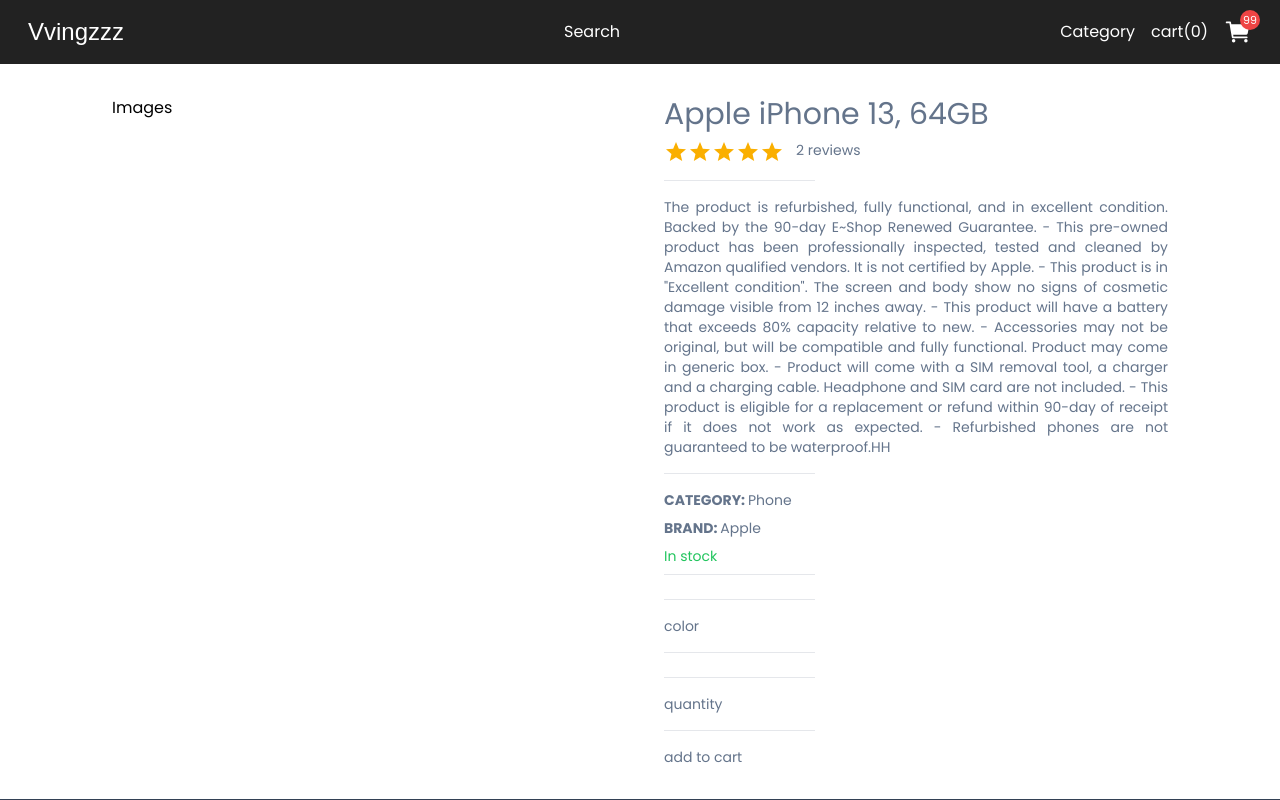
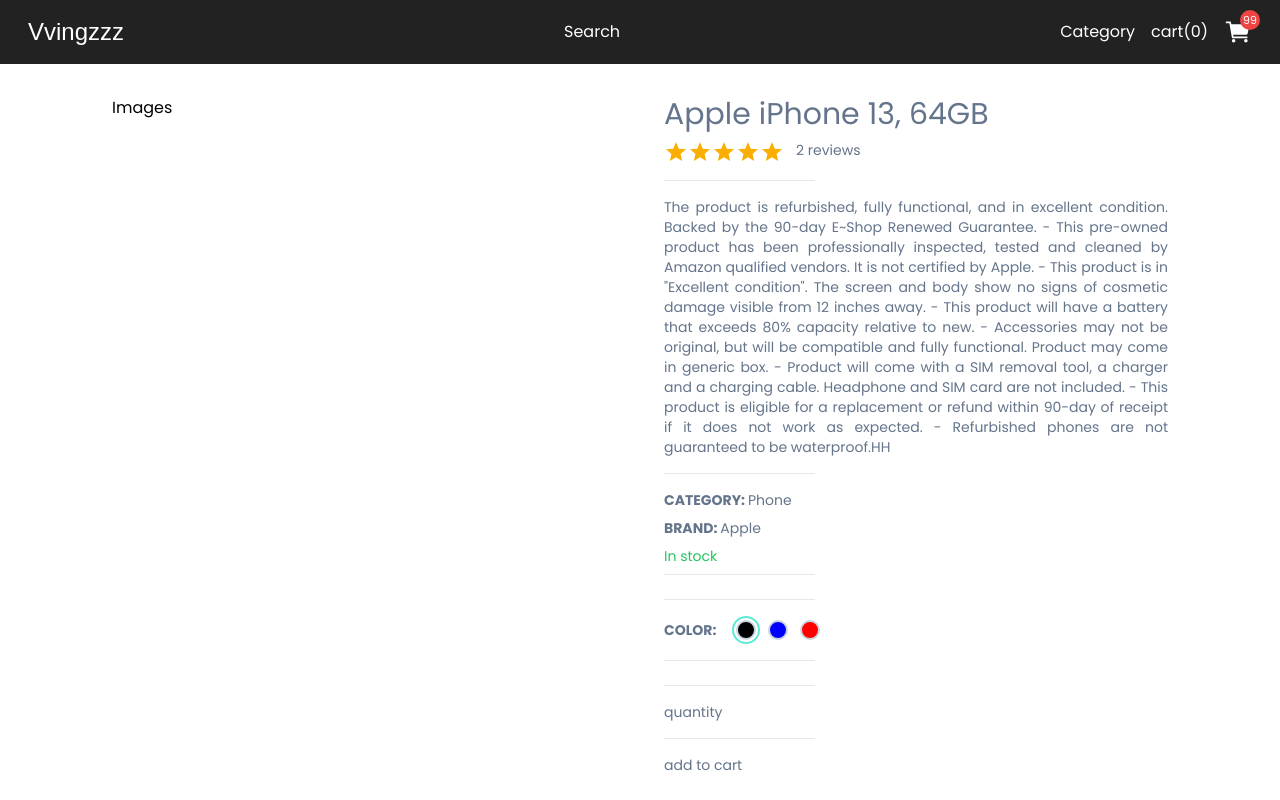
Before and after one commit to tajulsubqi/fullstack-E-Commerce-project, a Next.js app in the folder fe-e_commerce/: page /product/1 in a window 1280 px wide. Shown: the top 800 px of the page. Built offline with nearby package versions, Linux system fonts and the light colour scheme; a web font is replaced by a local one.

Commit message:
feat: Add Color Select

```diff
--- a/fe-e_commerce/src/app/product/[productId]/ProductDetails.tsx
+++ b/fe-e_commerce/src/app/product/[productId]/ProductDetails.tsx
@@ -1,7 +1,9 @@
-// "use client"
+"use client"
+import SetColor from "@/components/products/SetColor"
+import { CartProductType, SelectedImgType } from "@/types"
+// import { CartProductType, SelectedImgType } from "@/types"
 import { Rating } from "@mui/material"
-import Image from "next/image"
-import React from "react"
+import React, { useCallback, useState } from "react"
 
 interface ProductDetailProps {
   data: any
@@ -12,11 +14,32 @@
 }
 
 const ProductDetails = ({ data }: ProductDetailProps) => {
-  console.log(data)
+  // console.log(data)
+
+  const [cartProduct, setCartProduct] = useState<CartProductType[]>({
+    id: data.id,
+    name: data.name,
+    description: data.description,
+    category: data.category,
+    brand: data.brand,
+    selectedImg: { ...data.images[0] },
+    quantity: 1,
+    price: data.price,
+  })
 
   const productRating =
     data.reviews.reduce((acc: number, item: any) => item.rating + acc, 0) /
     data.reviews.length
+
+  const handleColorSelect = useCallback(
+    (colorValue: SelectedImgType) => {
+      setCartProduct((prev) => {
+        return { ...prev, selectedImg: colorValue }
+      })
+      console.log(colorValue)
+    },
+    [cartProduct.selectedImg],
+  )
 
   return (
     <div className="grid grid-cols-1 md:grid-cols-2 gap-12">
@@ -50,7 +73,11 @@
         </div>
 
         <Horizontal />
-        <div>color</div>
+        <SetColor
+          cartProduct={cartProduct}
+          images={data.images}
+          handelColorSelect={handleColorSelect}
+        />
         <Horizontal />
 
         <Horizontal />
--- a/fe-e_commerce/src/app/product/[productId]/page.tsx
+++ b/fe-e_commerce/src/app/product/[productId]/page.tsx
@@ -12,7 +12,7 @@
 console.log(data)
 
 const Products = ({ params }: { params: IParams }) => {
-  console.log("params", Product)
+  // console.log("params", Product)
   return (
     <div className="p-8">
       <Container>
--- /dev/null
+++ b/fe-e_commerce/src/components/products/SetColor.tsx
@@ -0,0 +1,37 @@
+"use client"
+
+import { CartProductType, SelectedImgType } from "@/types"
+
+interface SetColorProps {
+  images: SelectedImgType[]
+  cartProduct: CartProductType
+  handelColorSelect: (value: SelectedImgType) => void
+}
+
+const SetColor = ({ images, cartProduct, handelColorSelect }: SetColorProps) => {
+  return (
+    <div className="flex gap-4 items-center">
+      <span className="font-semibold">COLOR: </span>
+      <div className="flex gap-1">
+        {images.map((image) => {
+          return (
+            <div
+              key={image.color}
+              onClick={() => handelColorSelect(image)}
+              className={`h-7 w-7 rounded-full border-teal-300 flex items-center justify-center ${
+                cartProduct.selectedImg.color === image.color ? "border-2" : "border-none"
+              }`}
+            >
+              <div
+                style={{ backgroundColor: image.color }}
+                className="h-5 w-5 rounded-full cursor-pointer border-2 border-slate-300"
+              ></div>
+            </div>
+          )
+        })}
+      </div>
+    </div>
+  )
+}
+
+export default SetColor
--- /dev/null
+++ b/fe-e_commerce/src/types/index.ts
@@ -0,0 +1,16 @@
+export type CartProductType = {
+  id: string
+  name: string
+  description: string
+  category: string
+  brand: string
+  selectedImg: SelectedImgType
+  quantity: number
+  price: number
+}
+
+export type SelectedImgType = {
+  color: string
+  colorCode: string
+  image: string
+}
```
